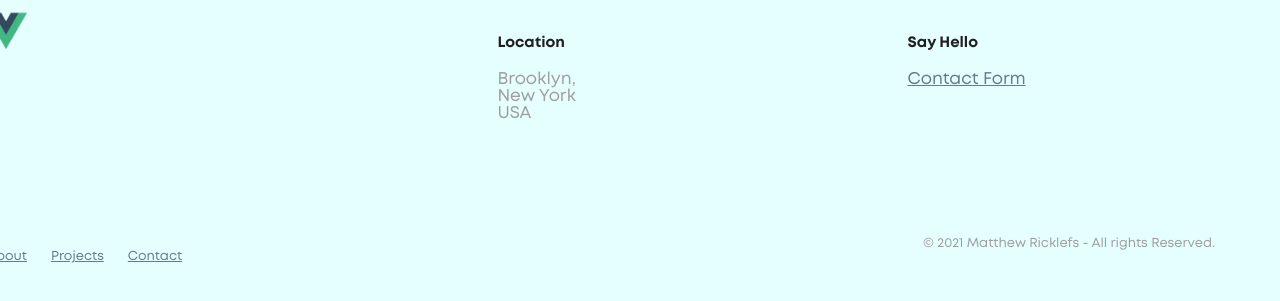
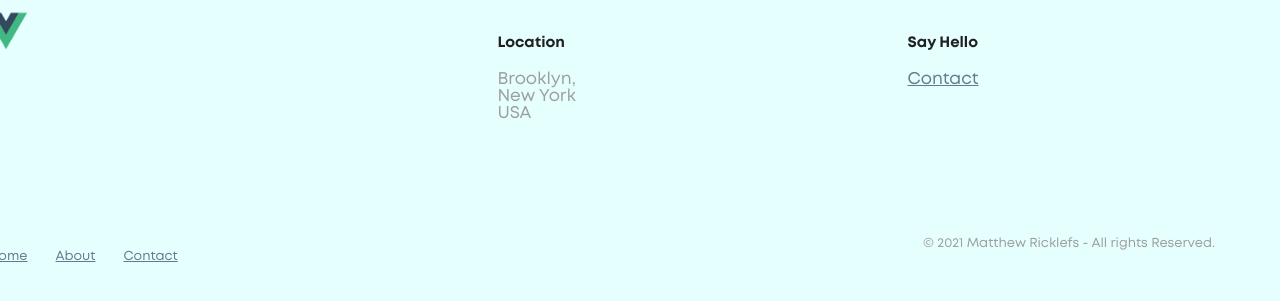
Before and after one commit to matthewricklefs/dev-port, a Vue app: page / in a window 1280 px wide. Shown: the part 2630-2931 px from the top of the page. Built offline with nearby package versions, Linux system fonts and the light colour scheme.

Commit message:
adds router-link to a href elements, removes node-sass, installs sass, debugs deployment

```diff
--- a/package.json
+++ b/package.json
@@ -10,6 +10,7 @@
   "dependencies": {
     "animate.css": "^4.1.1",
     "core-js": "^3.6.5",
+    "sass": "^1.45.0",
     "vue": "^2.6.11",
     "vue-router": "^3.2.0",
     "vuex": "^3.4.0",
@@ -26,7 +27,6 @@
     "eslint": "^6.7.2",
     "eslint-plugin-prettier": "^3.3.1",
     "eslint-plugin-vue": "^6.2.2",
-    "node-sass": "^4.12.0",
     "prettier": "^2.2.1",
     "sass-loader": "^8.0.2",
     "vue-template-compiler": "^2.6.11"
--- a/src/views/About.vue
+++ b/src/views/About.vue
@@ -343,7 +343,9 @@
           Need a developer for your next project? Let's work together.
         </p>
         <div class="custom-link">
-          <a href="/contact.html">Contact Me</a>
+          <a>
+            <router-link to="/contact">Contact Me</router-link>
+          </a>
           <span></span>
           <i></i>
         </div>
@@ -359,9 +361,9 @@
             style="visibility: visible; animation-name: fadeInUp"
           >
             <figure class="logo sticky">
-              <a href="/index.html">
+              <router-link to="/">
                 <img :src="images.imageThree" alt="Matthew Ricklefs Logo"
-              /></a>
+              /></router-link>
             </figure>
           </div>
 
@@ -383,7 +385,9 @@
           >
             <h5>Say Hello</h5>
             <address>
-              <a href="contact.html">Contact Form</a>
+              <a>
+                <router-link to="/contact">Contact</router-link>
+              </a>
             </address>
           </div>
 
--- a/src/views/Contact.vue
+++ b/src/views/Contact.vue
@@ -335,7 +335,9 @@
           >
             <h5>Say Hello</h5>
             <address>
-              <a href="contact.html">Contact Form</a>
+              <a>
+                <router-link to="/contact">Contact</router-link>
+              </a>
             </address>
           </div>
 
@@ -345,9 +347,21 @@
           >
             <div class="sub-footer">
               <ul>
-                <li><a href="about.html">About</a></li>
-                <li><a href="projects.html">Projects</a></li>
-                <li><a href="contact.html">Contact</a></li>
+                <li>
+                  <a>
+                    <router-link to="/">Home</router-link>
+                  </a>
+                </li>
+                <li>
+                  <a>
+                    <router-link to="/about">About</router-link>
+                  </a>
+                </li>
+                <li>
+                  <a>
+                    <router-link to="/contact">Contact</router-link>
+                  </a>
+                </li>
               </ul>
 
               <span>© 2021 Matthew Ricklefs - All rights Reserved.</span>
--- a/src/views/Home.vue
+++ b/src/views/Home.vue
@@ -239,7 +239,9 @@
 
           <li class="titles">
             <div class="custom-link">
-              <a href="">VIEW MORE PROJECTS</a>
+              <a>
+                <router-link to="/projects">VIEW MORE PROJECTS</router-link>
+              </a>
               <span></span>
               <i></i>
             </div>
@@ -278,7 +280,9 @@
           Need a developer for your next project? Let's work together.
         </p>
         <div class="custom-link">
-          <a href="/contact.html">Contact Me</a>
+          <a>
+            <router-link to="/contact">Contact Me</router-link>
+          </a>
           <span></span>
           <i></i>
         </div>
@@ -318,7 +322,9 @@
           >
             <h5>Say Hello</h5>
             <address>
-              <a href="contact.html">Contact Form</a>
+              <a>
+                <router-link to="/contact">Contact</router-link>
+              </a>
             </address>
           </div>
 
@@ -328,9 +334,21 @@
           >
             <div class="sub-footer">
               <ul>
-                <li><a href="about.html">About</a></li>
-                <li><a href="projects.html">Projects</a></li>
-                <li><a href="contact.html">Contact</a></li>
+                <li>
+                  <a>
+                    <router-link to="/">Home</router-link>
+                  </a>
+                </li>
+                <li>
+                  <a>
+                    <router-link to="/about">About</router-link>
+                  </a>
+                </li>
+                <li>
+                  <a>
+                    <router-link to="/contact">Contact</router-link>
+                  </a>
+                </li>
               </ul>
 
               <span>© 2021 Matthew Ricklefs - All rights Reserved.</span>
```
Also changed, not shown: 1 other file (tests, documents, lock files or other folders).
